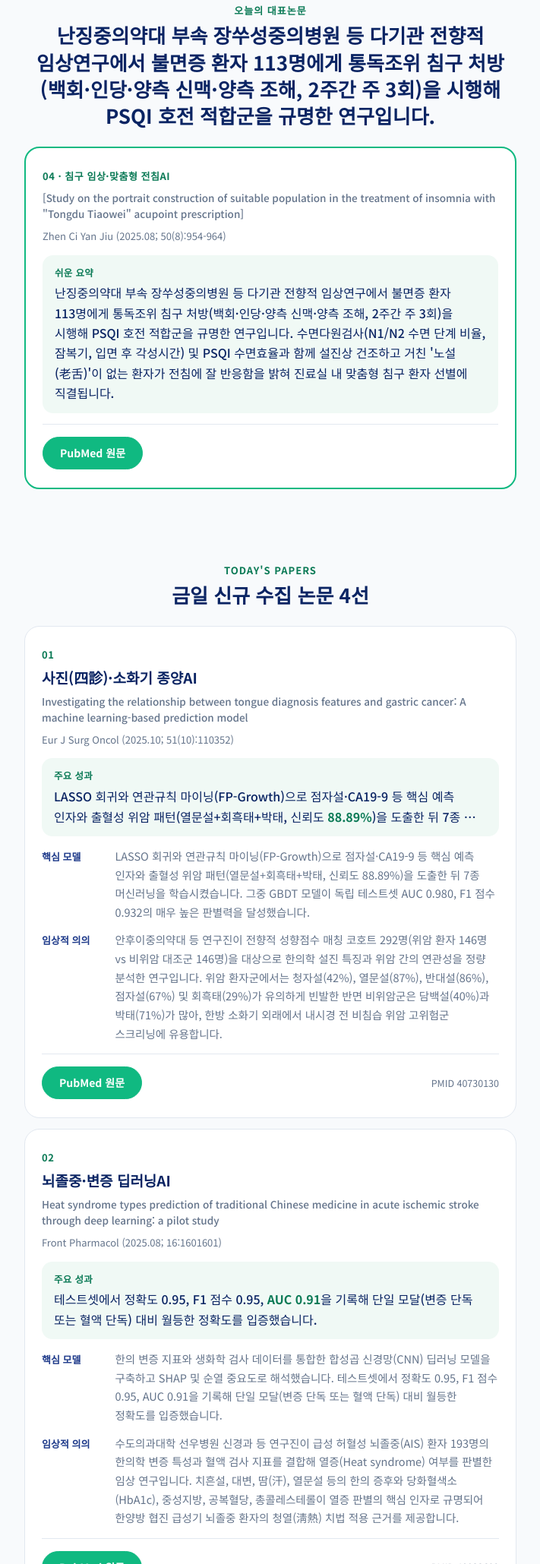
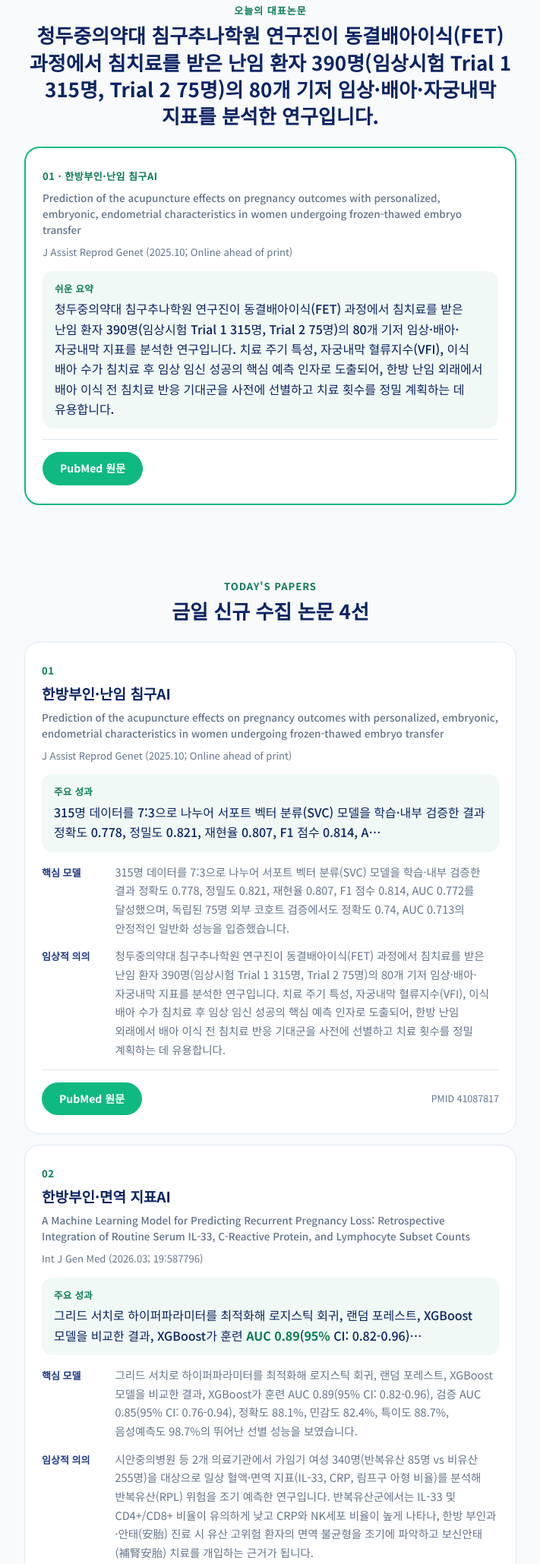
Before and after one commit to ezhani00/ksaikm-briefing, a plain HTML site: page index.html in a window 1280 px wide. Shown: the part 428-2487 px from the top of the page at 76% size, without its empty margins (284-995 px from the left). Drawn offline with Linux system fonts and the light colour scheme.

Commit message:
브리핑 index.html

```diff
--- a/index.html
+++ b/index.html
@@ -4,8 +4,8 @@
 <meta charset="utf-8">
 <meta name="viewport" content="width=device-width, initial-scale=1, viewport-fit=cover">
 <meta property="og:type" content="article">
-<meta property="og:title" content="KSAIKM 일일 학술 브리핑 · 2026.11.27">
-<meta property="og:description" content="오늘의 대표논문 · 난징중의약대 부속 장쑤성중의병원 등 다기관 전향적 임상연구에서 불면증 환자 113명에게 통독조위 침구 처방(백회·인당·양측 신맥·양측 조해, 2주간 주 3회)을 시행해 PSQI 호전 적합군을 규명한 연구입니다. (외 3편)">
+<meta property="og:title" content="KSAIKM 일일 학술 브리핑 · 2026.11.28">
+<meta property="og:description" content="오늘의 대표논문 · 청두중의약대 침구추나학원 연구진이 동결배아이식(FET) 과정에서 침치료를 받은 난임 환자 390명(임상시험 Trial 1 315명, Trial 2 75명)의 80개 기저 임상·배아·자궁내막 지표를 분석한 연구입니다. (외 3편)">
 
 <meta name="description" content="한의인공지능학회 KSAIKM 일일 학술 브리핑: 한의학 × 인공지능 최신 임상 연구 동향">
 <title>KSAIKM 일일 학술 브리핑</title>
@@ -94,21 +94,21 @@ dd { margin: 0; font-size: 14.5px; color: var(--gray); line-height: 1.7; }
 <div class="bar"><div class="inner"><span class="logo">KSAIKM</span><span class="logo-sub">한의인공지능학회</span><a class="logo-sub" style="margin-left:auto;border-left:0;text-decoration:none;color:var(--accent-ink);font-weight:700" href="https://ezhani00.github.io/ksaikm-briefing/archive/">지난 브리핑 ›</a></div></div>
 
 <header class="hero"><div class="inner">
-  <div class="eyebrow">Daily Briefing · 2026.11.27</div>
+  <div class="eyebrow">Daily Briefing · 2026.11.28</div>
   <h1>한의학 × 인공지능<br>최신 임상 연구 동향</h1>
   <p>오늘 새로 수집한 논문 4편의 핵심 결과를 정리했습니다.</p>
   <div class="stats"><span>신규 수집 <b>4편</b></span></div>
 </div></header>
 
 <section class="section"><div class="inner">
-  <div class="head"><div class="eyebrow">오늘의 대표논문</div><h2>난징중의약대 부속 장쑤성중의병원 등 다기관 전향적 임상연구에서 불면증 환자 113명에게 통독조위 침구 처방(백회·인당·양측 신맥·양측 조해, 2주간 주 3회)을 시행해 PSQI 호전 적합군을 규명한 연구입니다.</h2></div>
+  <div class="head"><div class="eyebrow">오늘의 대표논문</div><h2>청두중의약대 침구추나학원 연구진이 동결배아이식(FET) 과정에서 침치료를 받은 난임 환자 390명(임상시험 Trial 1 315명, Trial 2 75명)의 80개 기저 임상·배아·자궁내막 지표를 분석한 연구입니다.</h2></div>
   <article class="card" style="border-color:var(--accent);border-width:2px">
-    <div class="num">04 · 침구 임상·맞춤형 전침AI</div>
-    <p class="en">[Study on the portrait construction of suitable population in the treatment of insomnia with &quot;Tongdu Tiaowei&quot; acupoint prescription]</p>
-    <p class="src">Zhen Ci Yan Jiu (2025.08; 50(8):954-964)</p>
-    <div class="result"><span class="label">쉬운 요약</span><p>난징중의약대 부속 장쑤성중의병원 등 다기관 전향적 임상연구에서 불면증 환자 113명에게 통독조위 침구 처방(백회·인당·양측 신맥·양측 조해, 2주간 주 3회)을 시행해 PSQI 호전 적합군을 규명한 연구입니다. 수면다원검사(N1/N2 수면 단계 비율, 잠복기, 입면 후 각성시간) 및 PSQI 수면효율과 함께 설진상 건조하고 거친 &#x27;노설(老舌)&#x27;이 없는 환자가 전침에 잘 반응함을 밝혀 진료실 내 맞춤형 침구 환자 선별에 직결됩니다.</p></div>
+    <div class="num">01 · 한방부인·난임 침구AI</div>
+    <p class="en">Prediction of the acupuncture effects on pregnancy outcomes with personalized, embryonic, endometrial characteristics in women undergoing frozen-thawed embryo transfer</p>
+    <p class="src">J Assist Reprod Genet (2025.10; Online ahead of print)</p>
+    <div class="result"><span class="label">쉬운 요약</span><p>청두중의약대 침구추나학원 연구진이 동결배아이식(FET) 과정에서 침치료를 받은 난임 환자 390명(임상시험 Trial 1 315명, Trial 2 75명)의 80개 기저 임상·배아·자궁내막 지표를 분석한 연구입니다. 치료 주기 특성, 자궁내막 혈류지수(VFI), 이식 배아 수가 침치료 후 임상 임신 성공의 핵심 예측 인자로 도출되어, 한방 난임 외래에서 배아 이식 전 침치료 반응 기대군을 사전에 선별하고 치료 횟수를 정밀 계획하는 데 유용합니다.</p></div>
 
-    <div class="links"><a class="btn fill" href="https://pubmed.ncbi.nlm.nih.gov/40854863/" target="_blank" rel="noopener">PubMed 원문</a></div>
+    <div class="links"><a class="btn fill" href="https://pubmed.ncbi.nlm.nih.gov/41087817/" target="_blank" rel="noopener">PubMed 원문</a></div>
   </article>
 </div></section>
 
@@ -117,39 +117,39 @@ dd { margin: 0; font-size: 14.5px; color: var(--gray); line-height: 1.7; }
 
   <article class="card">
     <div class="num">01</div>
-    <h3>사진(四診)·소화기 종양AI</h3>
-    <p class="en">Investigating the relationship between tongue diagnosis features and gastric cancer: A machine learning-based prediction model</p>
-    <p class="src">Eur J Surg Oncol (2025.10; 51(10):110352)</p>
-    <div class="result"><span class="label">주요 성과</span><p>LASSO 회귀와 연관규칙 마이닝(FP-Growth)으로 점자설·CA19-9 등 핵심 예측 인자와 출혈성 위암 패턴(열문설+회흑태+박태, 신뢰도 <mark>88.89%</mark>)을 도출한 뒤 7종 …</p></div>
-    <dl><div><dt>핵심 모델</dt><dd>LASSO 회귀와 연관규칙 마이닝(FP-Growth)으로 점자설·CA19-9 등 핵심 예측 인자와 출혈성 위암 패턴(열문설+회흑태+박태, 신뢰도 88.89%)을 도출한 뒤 7종 머신러닝을 학습시켰습니다. 그중 GBDT 모델이 독립 테스트셋 AUC 0.980, F1 점수 0.932의 매우 높은 판별력을 달성했습니다.</dd></div><div><dt>임상적 의의</dt><dd>안후이중의약대 등 연구진이 전향적 성향점수 매칭 코호트 292명(위암 환자 146명 vs 비위암 대조군 146명)을 대상으로 한의학 설진 특징과 위암 간의 연관성을 정량 분석한 연구입니다. 위암 환자군에서는 청자설(42%), 열문설(87%), 반대설(86%), 점자설(67%) 및 회흑태(29%)가 유의하게 빈발한 반면 비위암군은 담백설(40%)과 박태(71%)가 많아, 한방 소화기 외래에서 내시경 전 비침습 위암 고위험군 스크리닝에 유용합니다.</dd></div></dl>
-    <div class="links"><a class="btn fill" href="https://pubmed.ncbi.nlm.nih.gov/40730130/" target="_blank" rel="noopener">PubMed 원문</a><span class="pmid">PMID 40730130</span></div>
+    <h3>한방부인·난임 침구AI</h3>
+    <p class="en">Prediction of the acupuncture effects on pregnancy outcomes with personalized, embryonic, endometrial characteristics in women undergoing frozen-thawed embryo transfer</p>
+    <p class="src">J Assist Reprod Genet (2025.10; Online ahead of print)</p>
+    <div class="result"><span class="label">주요 성과</span><p>315명 데이터를 7:3으로 나누어 서포트 벡터 분류(SVC) 모델을 학습·내부 검증한 결과 정확도 0.778, 정밀도 0.821, 재현율 0.807, F1 점수 0.814, A…</p></div>
+    <dl><div><dt>핵심 모델</dt><dd>315명 데이터를 7:3으로 나누어 서포트 벡터 분류(SVC) 모델을 학습·내부 검증한 결과 정확도 0.778, 정밀도 0.821, 재현율 0.807, F1 점수 0.814, AUC 0.772를 달성했으며, 독립된 75명 외부 코호트 검증에서도 정확도 0.74, AUC 0.713의 안정적인 일반화 성능을 입증했습니다.</dd></div><div><dt>임상적 의의</dt><dd>청두중의약대 침구추나학원 연구진이 동결배아이식(FET) 과정에서 침치료를 받은 난임 환자 390명(임상시험 Trial 1 315명, Trial 2 75명)의 80개 기저 임상·배아·자궁내막 지표를 분석한 연구입니다. 치료 주기 특성, 자궁내막 혈류지수(VFI), 이식 배아 수가 침치료 후 임상 임신 성공의 핵심 예측 인자로 도출되어, 한방 난임 외래에서 배아 이식 전 침치료 반응 기대군을 사전에 선별하고 치료 횟수를 정밀 계획하는 데 유용합니다.</dd></div></dl>
+    <div class="links"><a class="btn fill" href="https://pubmed.ncbi.nlm.nih.gov/41087817/" target="_blank" rel="noopener">PubMed 원문</a><span class="pmid">PMID 41087817</span></div>
   </article>
   <article class="card">
     <div class="num">02</div>
-    <h3>뇌졸중·변증 딥러닝AI</h3>
-    <p class="en">Heat syndrome types prediction of traditional Chinese medicine in acute ischemic stroke through deep learning: a pilot study</p>
-    <p class="src">Front Pharmacol (2025.08; 16:1601601)</p>
-    <div class="result"><span class="label">주요 성과</span><p>테스트셋에서 정확도 0.95, F1 점수 0.95, <mark>AUC 0.91</mark>을 기록해 단일 모달(변증 단독 또는 혈액 단독) 대비 월등한 정확도를 입증했습니다.</p></div>
-    <dl><div><dt>핵심 모델</dt><dd>한의 변증 지표와 생화학 검사 데이터를 통합한 합성곱 신경망(CNN) 딥러닝 모델을 구축하고 SHAP 및 순열 중요도로 해석했습니다. 테스트셋에서 정확도 0.95, F1 점수 0.95, AUC 0.91을 기록해 단일 모달(변증 단독 또는 혈액 단독) 대비 월등한 정확도를 입증했습니다.</dd></div><div><dt>임상적 의의</dt><dd>수도의과대학 선우병원 신경과 등 연구진이 급성 허혈성 뇌졸중(AIS) 환자 193명의 한의학 변증 특성과 혈액 검사 지표를 결합해 열증(Heat syndrome) 여부를 판별한 임상 연구입니다. 치흔설, 대변, 땀(汗), 열문설 등의 한의 증후와 당화혈색소(HbA1c), 중성지방, 공복혈당, 총콜레스테롤이 열증 판별의 핵심 인자로 규명되어 한양방 협진 급성기 뇌졸중 환자의 청열(淸熱) 치법 적용 근거를 제공합니다.</dd></div></dl>
-    <div class="links"><a class="btn fill" href="https://pubmed.ncbi.nlm.nih.gov/40832609/" target="_blank" rel="noopener">PubMed 원문</a><span class="pmid">PMID 40832609</span></div>
+    <h3>한방부인·면역 지표AI</h3>
+    <p class="en">A Machine Learning Model for Predicting Recurrent Pregnancy Loss: Retrospective Integration of Routine Serum IL-33, C-Reactive Protein, and Lymphocyte Subset Counts</p>
+    <p class="src">Int J Gen Med (2026.03; 19:587796)</p>
+    <div class="result"><span class="label">주요 성과</span><p>그리드 서치로 하이퍼파라미터를 최적화해 로지스틱 회귀, 랜덤 포레스트, XGBoost 모델을 비교한 결과, XGBoost가 훈련 <mark>AUC 0.89</mark>(<mark>95%</mark> CI: 0.82-0.96)…</p></div>
+    <dl><div><dt>핵심 모델</dt><dd>그리드 서치로 하이퍼파라미터를 최적화해 로지스틱 회귀, 랜덤 포레스트, XGBoost 모델을 비교한 결과, XGBoost가 훈련 AUC 0.89(95% CI: 0.82-0.96), 검증 AUC 0.85(95% CI: 0.76-0.94), 정확도 88.1%, 민감도 82.4%, 특이도 88.7%, 음성예측도 98.7%의 뛰어난 선별 성능을 보였습니다.</dd></div><div><dt>임상적 의의</dt><dd>시안중의병원 등 2개 의료기관에서 가임기 여성 340명(반복유산 85명 vs 비유산 255명)을 대상으로 일상 혈액·면역 지표(IL-33, CRP, 림프구 아형 비율)를 분석해 반복유산(RPL) 위험을 조기 예측한 연구입니다. 반복유산군에서는 IL-33 및 CD4+/CD8+ 비율이 유의하게 낮고 CRP와 NK세포 비율이 높게 나타나, 한방 부인과·안태(安胎) 진료 시 유산 고위험 환자의 면역 불균형을 조기에 파악하고 보신안태(補腎安胎) 치료를 개입하는 근거가 됩니다.</dd></div></dl>
+    <div class="links"><a class="btn fill" href="https://pubmed.ncbi.nlm.nih.gov/41878626/" target="_blank" rel="noopener">PubMed 원문</a><span class="pmid">PMID 41878626</span></div>
   </article>
   <article class="card">
     <div class="num">03</div>
-    <h3>호흡기·한열변증 AI</h3>
-    <p class="en">A Machine Learning Approach to Differentiate Cold and Hot Syndrome in Viral Pneumonia Integrating Traditional Chinese Medicine and Modern Medicine: Machine Learning Model Development and Validation</p>
-    <p class="src">JMIR Med Inform (2025.07; 13:e64725)</p>
-    <div class="result"><span class="label">주요 성과</span><p>한의학 임상 특징과 현대 의학 검사 지표를 결합해 8종의 머신러닝 알고리즘을 비교 평가한 결과, 그래디언트 부스팅 머신(GBM)이 가장 우수한 성능을 보였으며 개발 코호트 AUC…</p></div>
-    <dl><div><dt>핵심 모델</dt><dd>한의학 임상 특징과 현대 의학 검사 지표를 결합해 8종의 머신러닝 알고리즘을 비교 평가한 결과, 그래디언트 부스팅 머신(GBM)이 가장 우수한 성능을 보였으며 개발 코호트 AUC 0.7788, 내부 검증 AUC 0.7645, 독립 외부 검증 코호트 AUC 0.8428의 안정적인 일반화 성능을 입증했습니다.</dd></div><div><dt>임상적 의의</dt><dd>간쑤중의약대 및 간쑤성중의병원 등 2개 의료기관에서 바이러스성 폐렴 환자 1,484명의 임상 데이터를 분석해 한증(寒證)과 열증(熱證)을 객관적으로 감별한 대규모 연구입니다. 체온, 적혈구분포폭(RDW-SD), 호중구 비율, 총콜레스테롤, 혈소판용적률(PCT), 연령 등 13개 일상 지표가 한열 변증에 유의한 차이를 보여 한방 호흡기 외래에서 마황탕·은교산 등 한열 처방 선택의 객관적 보조 지표로 활용됩니다.</dd></div></dl>
-    <div class="links"><a class="btn fill" href="https://pubmed.ncbi.nlm.nih.gov/40669043/" target="_blank" rel="noopener">PubMed 원문</a><span class="pmid">PMID 40669043</span></div>
+    <h3>사진(四診)·맥진 딥러닝AI</h3>
+    <p class="en">TPC-GCN: Deep learning for pulse pattern classification in traditional Chinese medicine</p>
+    <p class="src">Med Eng Phys (2025.10; 144:104401)</p>
+    <div class="result"><span class="label">주요 성과</span><p>여기에 병렬 분기로 국소 구조 정보와 적응형 가중치를 통합하는 다중채널 경량 그래프 합성곱 신경망(TPC-GCN)을 적용해 정확도 <mark>91.68%</mark>, 평균 F1·재현율·정밀도 모두 9…</p></div>
+    <dl><div><dt>핵심 모델</dt><dd>데이터 불균형을 보완하는 개선된 SMOTE 증강 기법과 다중 도메인 특징 추출을 거친 뒤, 맥파 데이터 내 내재적 연결 구조를 다양한 그래프 형태로 구성했습니다. 여기에 병렬 분기로 국소 구조 정보와 적응형 가중치를 통합하는 다중채널 경량 그래프 합성곱 신경망(TPC-GCN)을 적용해 정확도 91.68%, 평균 F1·재현율·정밀도 모두 92%의 높은 분류 성능을 달성했습니다.</dd></div><div><dt>임상적 의의</dt><dd>산시중의약대 기초의학원 등 연구진이 한의학 사진(四診) 중 맥진(脈診)의 객관화와 정밀 분류를 위해 구축한 딥러닝 연구입니다. 부맥·침맥·지맥·삭맥 등 복합적인 맥파 신호에서 시술자의 주관적 촉진 편차를 줄이고 다층적인 맥상 특징을 일관되게 판별함으로써 임상 한의사의 맥진 보조 및 맥진기 표준화에 실질적으로 기여합니다.</dd></div></dl>
+    <div class="links"><a class="btn fill" href="https://pubmed.ncbi.nlm.nih.gov/40925696/" target="_blank" rel="noopener">PubMed 원문</a><span class="pmid">PMID 40925696</span></div>
   </article>
   <article class="card">
     <div class="num">04</div>
-    <h3>침구 임상·맞춤형 전침AI</h3>
-    <p class="en">[Study on the portrait construction of suitable population in the treatment of insomnia with &quot;Tongdu Tiaowei&quot; acupoint prescription]</p>
-    <p class="src">Zhen Ci Yan Jiu (2025.08; 50(8):954-964)</p>
-    <div class="result"><span class="label">주요 성과</span><p>최적 임계값(0.76)에서 정밀도·재현율·F1·정확도 모두 0.91, <mark>AUC 0.82</mark>를 달성했으며 SHAP 분석으로 적합 환자군의 구체적 기준을 시각화했습니다.</p></div>
-    <dl><div><dt>핵심 모델</dt><dd>단변량 로지스틱 회귀와 Boruta 알고리즘으로 7개 핵심 변수를 선별한 뒤 10겹 교차 검증과 하이퍼파라미터 튜닝을 거쳐 XGBoost 모델을 구축했습니다. 최적 임계값(0.76)에서 정밀도·재현율·F1·정확도 모두 0.91, AUC 0.82를 달성했으며 SHAP 분석으로 적합 환자군의 구체적 기준을 시각화했습니다.</dd></div><div><dt>임상적 의의</dt><dd>난징중의약대 부속 장쑤성중의병원 등 다기관 전향적 임상연구에서 불면증 환자 113명에게 통독조위 침구 처방(백회·인당·양측 신맥·양측 조해, 2주간 주 3회)을 시행해 PSQI 호전 적합군을 규명한 연구입니다. 수면다원검사(N1/N2 수면 단계 비율, 잠복기, 입면 후 각성시간) 및 PSQI 수면효율과 함께 설진상 건조하고 거친 &#x27;노설(老舌)&#x27;이 없는 환자가 전침에 잘 반응함을 밝혀 진료실 내 맞춤형 침구 환자 선별에 직결됩니다.</dd></div></dl>
-    <div class="links"><a class="btn fill" href="https://pubmed.ncbi.nlm.nih.gov/40854863/" target="_blank" rel="noopener">PubMed 원문</a><span class="pmid">PMID 40854863</span></div>
+    <h3>사진(四診)·설진 오장배속AI</h3>
+    <p class="en">Visceral condition assessment through digital tongue image analysis</p>
+    <p class="src">Front Artif Intell (2025.01; 7:1501184)</p>
+    <div class="result"><span class="label">주요 성과</span><p>한의학 장부 배속 원리에 따라 설영상을 4개 핵심 영역으로 자동 분할하는 알고리즘을 개발한 뒤, 각 구역별 특화 특징에 집중하도록 설계된 다중태스크 딥러닝 신경망(OrganNet…</p></div>
+    <dl><div><dt>핵심 모델</dt><dd>한의학 장부 배속 원리에 따라 설영상을 4개 핵심 영역으로 자동 분할하는 알고리즘을 개발한 뒤, 각 구역별 특화 특징에 집중하도록 설계된 다중태스크 딥러닝 신경망(OrganNet)을 적용해 설진 구역과 오장 상태 간의 상관관계를 정량적으로 판별했습니다.</dd></div><div><dt>임상적 의의</dt><dd>홍콩이공대 간호학원 등 연구진이 한의학 설진의 핵심 이론인 &#x27;혀 부위별 오장(심·간·비·폐·신) 배속&#x27; 원리를 디지털 영상 AI로 구현한 연구입니다. 오장 변증 평가를 위해 새로 구축한 설영상 데이터셋을 바탕으로 혀의 각 구역이 반영하는 장부 병태를 자동 분석함으로써, 한방 내과 진료실에서 망진(望診)의 정확도와 효율성을 높이는 보조 도구로 활용됩니다.</dd></div></dl>
+    <div class="links"><a class="btn fill" href="https://pubmed.ncbi.nlm.nih.gov/39834879/" target="_blank" rel="noopener">PubMed 원문</a><span class="pmid">PMID 39834879</span></div>
   </article>
 </div></main>
 
```
